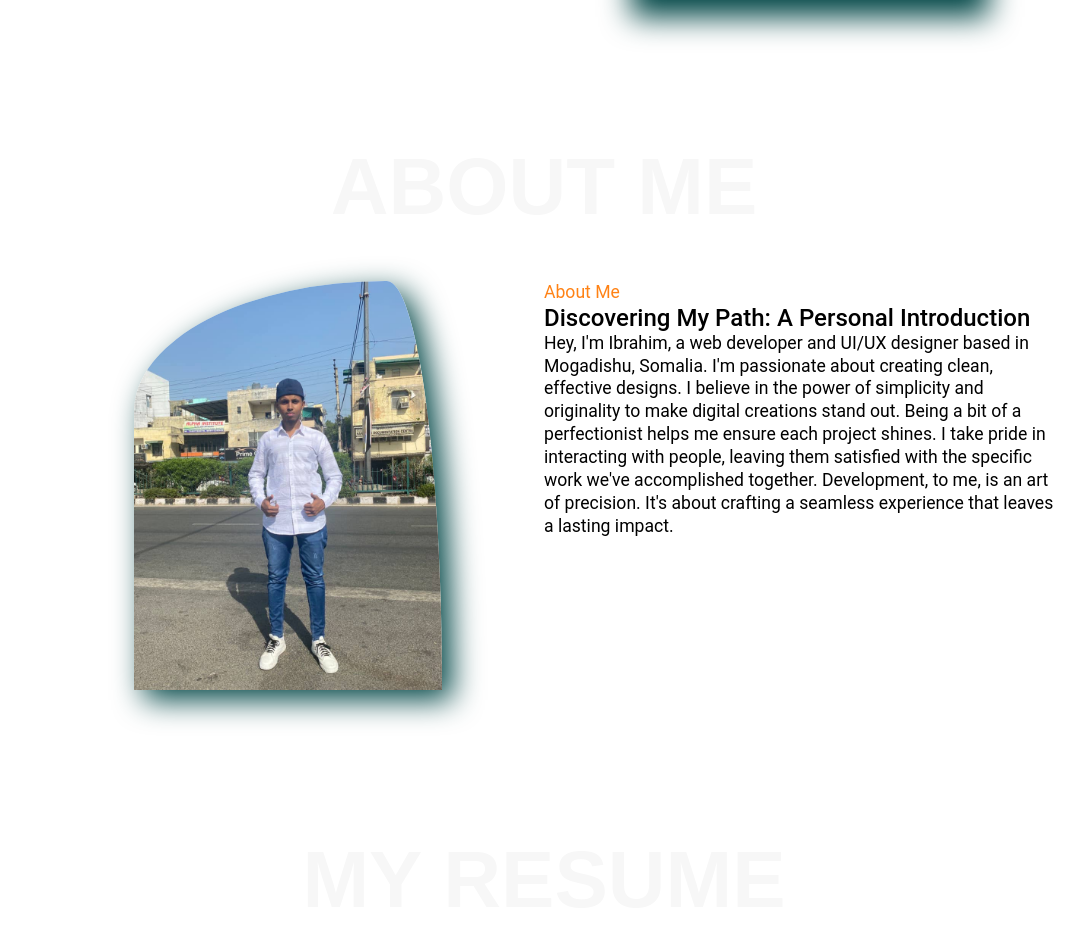
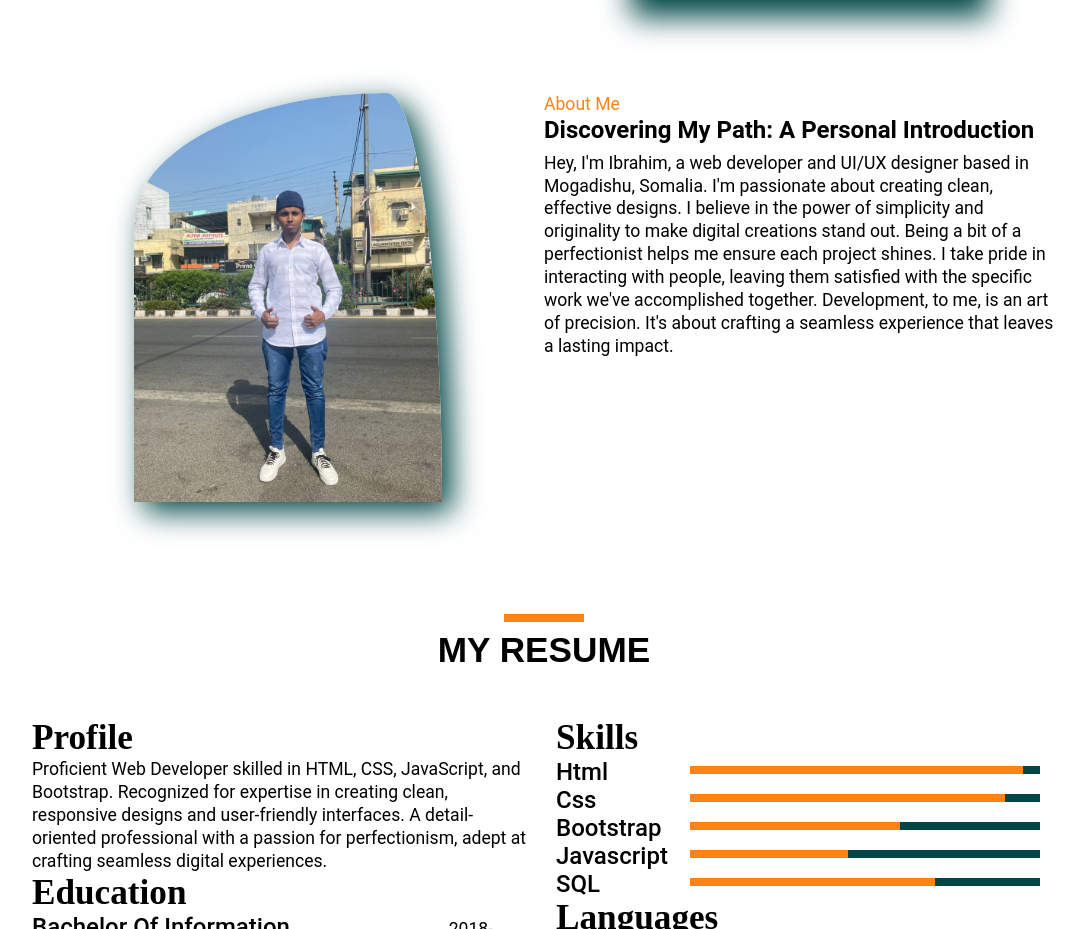
Before and after one commit to ibrahiim2298/my-portfolio-, a plain HTML site: page index.html in a window 1280 px wide. Shown: the part 510-1439 px from the top of the page, without its empty margins (96-1180 px from the left). Drawn offline with Linux system fonts and the light colour scheme.

Commit message:
! i have updated the cv and some titles

```diff
--- a/assets/styles/styles.css
+++ b/assets/styles/styles.css
@@ -317,23 +317,65 @@ nav{
     color: var(--hover-color);
     text-transform: capitalize;
 }
+.about-details h2{
+    margin-bottom: .5rem;
+    font-weight: bold;
+}
 /* about sectin styles ends in here */
 
 
 
 /* this is for all different section title not only about*/
 .section-title {
-    display: flex;
-    justify-content: center;
-    padding-top: 3rem;
+    display: grid;
+    place-items: center;
+    padding-top: 1rem;
     padding-bottom: 3rem;
 }
 .section-title h1 {
+    color: var(--font-color);
+    text-transform: capitalize;
+    font-family: sans-serif;
+    font-size: 2.2rem;
+    text-transform: uppercase;
+}
+.section-title::before{
+    content: '';
+    display: block;
+    width: 5rem;
+    height: .5rem;
+    background-color: var(--hover-color);
+    margin-bottom: .5rem;
+}
+/*.resume-section-title::after{
+    content: 'resume';
+    font-size: 5rem;
+    text-transform: uppercase;
+    z-index: -1;
+    position: absolute;
+    top: 100px;
+    position: absolute;
     color: var(--secondary-color);
+    font-weight: bold;
+}
+.services-section-title::after{
+    content: 'services';
+    font-size: 5rem;
     text-transform: uppercase;
-    font-family: sans-serif;
+    z-index: -1;
+    position: absolute;
+    color: var(--secondary-color);
+    font-weight: bold;
+}
+.contact-section-title::after{
+    content: 'contact';
     font-size: 5rem;
-}
+    text-transform: uppercase;
+    z-index: -1 !important;
+    position: absolute;
+    color: var(--secondary-color);
+    font-weight: bold;
+}*/
 /* and it ends in here */
 
 
@@ -599,9 +641,8 @@ textarea{
         color: var(--secondary-color);
     }
     .footer-container .footer-social-media-links a{
-       color: var(--hover-color);
-       border: solid var(--secondary-color);
-       background-color: #004646;
+       color: var(--primary-color);
+       background-color: var(--hover-color);
     }
 }
 
--- a/index.html
+++ b/index.html
@@ -61,7 +61,7 @@
                 </div>
                 <div class="cta-buttons">
                     <a href="./public/hire me form.html" class="hire-me-button cta" target="_blank">hire me </a><br>
-                    <a href="./assets/pdfs/my CV (4).pdf" class="download-cv-button cta" target="_blank">download cv</a>
+                    <a href="./assets/pdfs/my updated resume.pdf" class="download-cv-button cta" target="_blank">download cv</a>
                 </div>
             </div>
             <div class="header-content-right">
@@ -73,9 +73,6 @@
     <!--about section-->
     <section id="about-link">
         <div class="about-me-container">
-            <div class="section-title">
-                <h1>about me</h1>
-            </div>
             <div class="about-content-wrapper">
                 <div class="about-me-left about-image">
                     <img class="about-me-photo" src="./assets/images/about-me.png.jpeg" alt="about photo">
@@ -100,8 +97,8 @@
     <!--resume section-->
     <section class="background-2" id="resume-link">
         <div class="resume-container">
-            <div class="section-title">
-                <h1>my <span>resume</span></h1>
+            <div class="section-title resume-section-title">
+                <h1>my resume</h1>
             </div>
             <div class="resume-content">
                 <div class="resume-column-1">
@@ -203,8 +200,8 @@
     <!--services section-->
     <section id="services-link">
         <div class="services-container">
-            <div class="section-title">
-                <h1>my <span>services</span></h1>
+            <div class="section-title services-section-title">
+                <h1>my services</h1>
             </div>
             <div class="services-wrapper">
                 <div class="service">
@@ -239,8 +236,8 @@
     <!--contact details section-->
     <section class="background-2" id="contact-link">
         <div class="contact-container">
-            <div class="section-title">
-                <h1>contact <span>me</span></h1>
+            <div class="section-title contact-section-title">
+                <h1>contact me</h1>
             </div>
             <div class="contact-wrapper">
                 <div class="contact-section-1">
```
Also changed, not shown: 2 other files.
